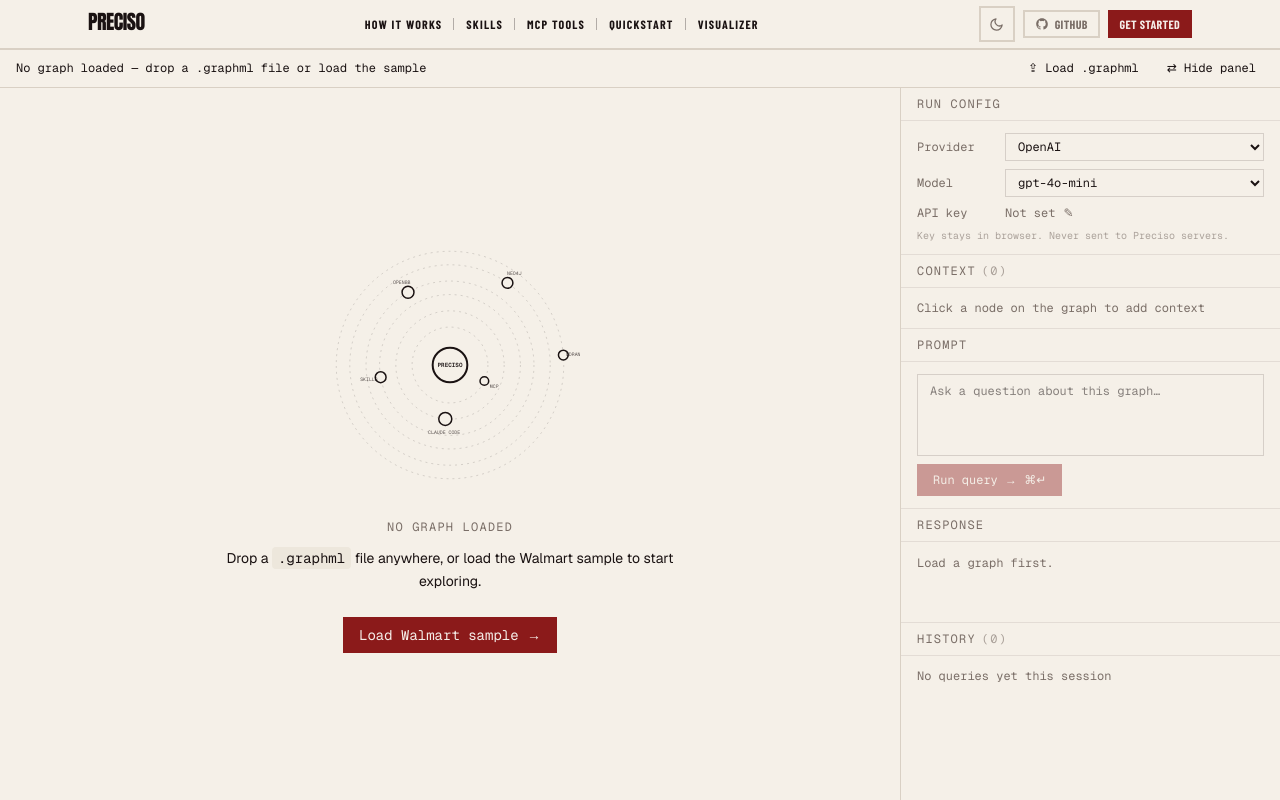
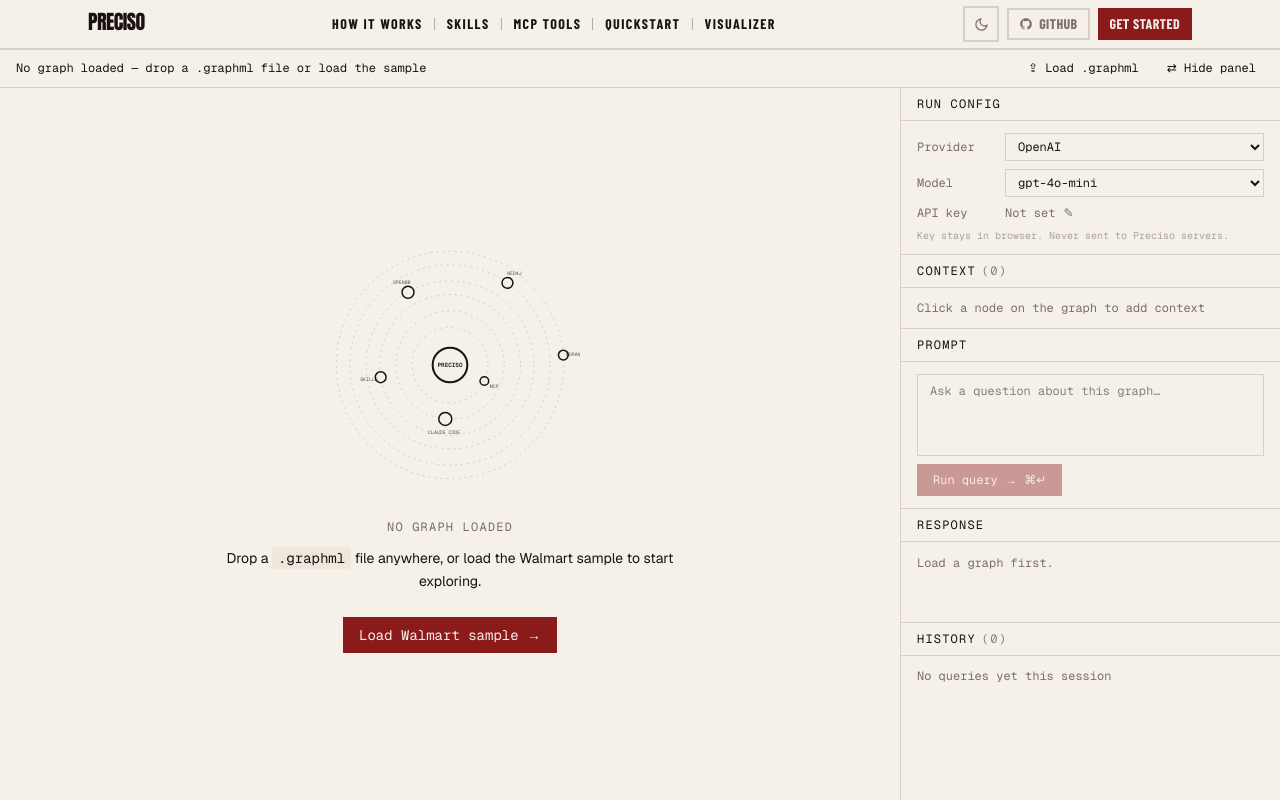
Before and after one commit to Preciso-GR/preciso-graphrag, a Next.js app in the folder preciso-ui/: page /visualizer in a window 1280 px wide. Built offline with nearby package versions, Linux system fonts and the light colour scheme; a web font is replaced by a local one.

Commit message:
fix: update Navbar font size and WorkbenchPanel styles for consistency

```diff
--- a/preciso-ui/src/components/Navbar.tsx
+++ b/preciso-ui/src/components/Navbar.tsx
@@ -43,7 +43,7 @@
             <a
               key={link.label}
               href={link.href}
-              className="relative font-barlow text-xs font-bold uppercase tracking-[0.10em] text-foreground px-3 py-1.5 group transition-colors duration-150"
+              className="relative font-barlow text-sm font-bold uppercase tracking-[0.10em] text-foreground px-3 py-1.5 group transition-colors duration-150"
             >
               {link.label}
               {/* Red underline on hover */}
@@ -64,7 +64,7 @@
             href="https://github.com/Preciso-GR/preciso-graphrag"
             target="_blank"
             rel="noopener noreferrer"
-            className="hidden sm:flex items-center gap-1.5 font-barlow text-xs uppercase tracking-wide text-muted hover:text-foreground transition-colors border-2 border-border hover:border-[var(--red)] px-2.5 py-1"
+            className="hidden sm:flex items-center gap-1.5 font-barlow text-sm uppercase tracking-wide text-muted hover:text-foreground transition-colors border-2 border-border hover:border-[var(--red)] px-2.5 py-1"
           >
             <GitHubIcon />
             GitHub
@@ -72,7 +72,7 @@
 
           <a
             href="#quickstart"
-            className="font-barlow text-xs uppercase tracking-wide font-black bg-[var(--red)] hover:bg-[var(--red-bright)] text-[var(--stripe-text)] px-3 py-1.5 transition-colors duration-150"
+            className="font-barlow text-sm uppercase tracking-wide font-black bg-[var(--red)] hover:bg-[var(--red-bright)] text-[var(--stripe-text)] px-3 py-1.5 transition-colors duration-150"
           >
             Get Started
           </a>
--- a/preciso-ui/src/components/visualizer/WorkbenchPanel.tsx
+++ b/preciso-ui/src/components/visualizer/WorkbenchPanel.tsx
@@ -39,13 +39,13 @@
 
 const SectionHeader = ({ title, count }: { title: string; count?: number }) => (
   <div className="px-4 py-2 border-b font-mono text-xs uppercase tracking-widest"
-    style={{ color: 'var(--muted)', borderColor: 'color-mix(in srgb, var(--muted) 15%, transparent)' }}>
-    {title}{count !== undefined && <span className="ml-1.5 opacity-60">({count})</span>}
+    style={{ color: 'var(--fg)', borderColor: 'var(--border)' }}>
+    {title}{count !== undefined && <span className="ml-1.5 opacity-50">({count})</span>}
   </div>
 );
 
 const Divider = () => (
-  <div className="border-t" style={{ borderColor: 'color-mix(in srgb, var(--muted) 15%, transparent)' }} />
+  <div className="border-t" style={{ borderColor: 'var(--border)' }} />
 );
 
 export function WorkbenchPanel({ graph, contextNodeIds, onRemoveContext, onCitationClick, onCitedNodesChange }: Props) {
@@ -125,7 +125,7 @@
           <span style={{ color: 'var(--muted)', width: 80 }}>Provider</span>
           <select value={provider} onChange={e => setProvider(e.target.value as 'openai' | 'cohere')}
             className="flex-1 px-2 py-1 border text-xs font-mono"
-            style={{ background: 'var(--bg)', color: 'var(--fg)', borderColor: 'color-mix(in srgb, var(--muted) 25%, transparent)' }}>
+            style={{ background: 'var(--bg)', color: 'var(--fg)', borderColor: 'var(--border)' }}>
             <option value="openai">OpenAI</option>
             <option value="cohere">Cohere</option>
           </select>
@@ -134,7 +134,7 @@
           <span style={{ color: 'var(--muted)', width: 80 }}>Model</span>
           <select value={model} onChange={e => setModel(e.target.value)}
             className="flex-1 px-2 py-1 border text-xs font-mono"
-            style={{ background: 'var(--bg)', color: 'var(--fg)', borderColor: 'color-mix(in srgb, var(--muted) 25%, transparent)' }}>
+            style={{ background: 'var(--bg)', color: 'var(--fg)', borderColor: 'var(--border)' }}>
             {models.map(m => <option key={m} value={m}>{m}</option>)}
           </select>
         </div>
@@ -171,7 +171,7 @@
           <p className="text-xs font-mono" style={{ color: 'var(--muted)' }}>Click a node on the graph to add context</p>
         ) : contextNodes.map(n => (
           <div key={n.id} className="inline-flex items-center gap-1.5 px-2.5 py-1 rounded-full border text-xs font-mono"
-            style={{ borderColor: 'color-mix(in srgb, var(--muted) 30%, transparent)', background: 'var(--bg)', color: 'var(--fg)' }}>
+            style={{ borderColor: 'var(--border)', background: 'var(--bg)', color: 'var(--fg)' }}>
             <span className="w-1.5 h-1.5 rounded-full border" style={{ borderColor: 'var(--fg)', background: 'var(--bg)' }} />
             <span className="truncate max-w-[160px]">{n.label}</span>
             <button onClick={() => onRemoveContext(n.id)} className="ml-1 hover:opacity-100 opacity-50">×</button>
@@ -193,7 +193,7 @@
           className="w-full px-3 py-2 text-xs font-mono border resize-none focus:outline-none"
           style={{
             background: 'var(--bg)', color: 'var(--fg)',
-            borderColor: 'color-mix(in srgb, var(--muted) 25%, transparent)',
+            borderColor: 'var(--border)',
           }}
         />
         <button
@@ -219,7 +219,7 @@
             <div className="flex gap-2 mt-3">
               <button onClick={() => navigator.clipboard.writeText(response)}
                 className="px-2 py-1 border text-xs font-mono hover:bg-[var(--surface)]"
-                style={{ borderColor: 'color-mix(in srgb, var(--muted) 25%, transparent)' }}>
+                style={{ borderColor: 'var(--border)' }}>
                 ⟲ Copy
               </button>
             </div>
```
